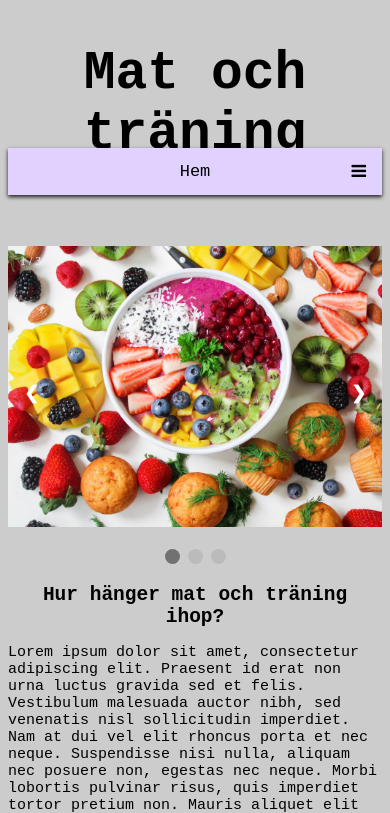
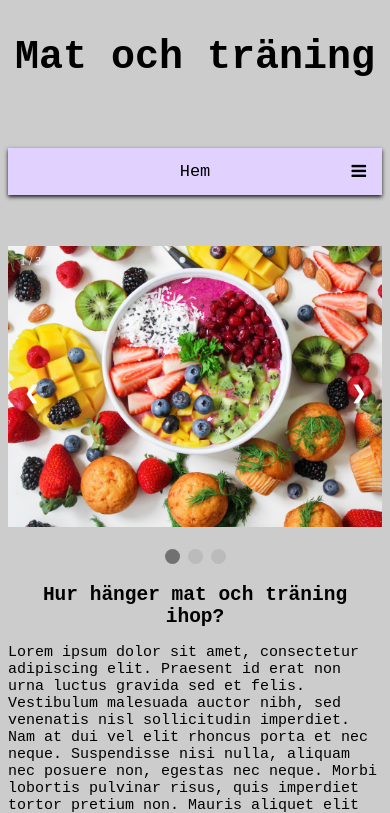
Before and after one commit to wilmaschough/Mat-och-traning, a plain HTML site: page index.html in a window 390 px wide. Shown: the top 813 px of the page. Drawn offline with Linux system fonts and the light colour scheme.

Commit message:
Update style.css

```diff
--- a/css/style.css
+++ b/css/style.css
@@ -166,3 +166,9 @@ ul{
   background-color: rgb(224, 209, 255);
   color: black;
 }
+
+@media only screen and (max-width: 600px){
+  h1{
+    font-size: 40px;
+  }
+}
```
